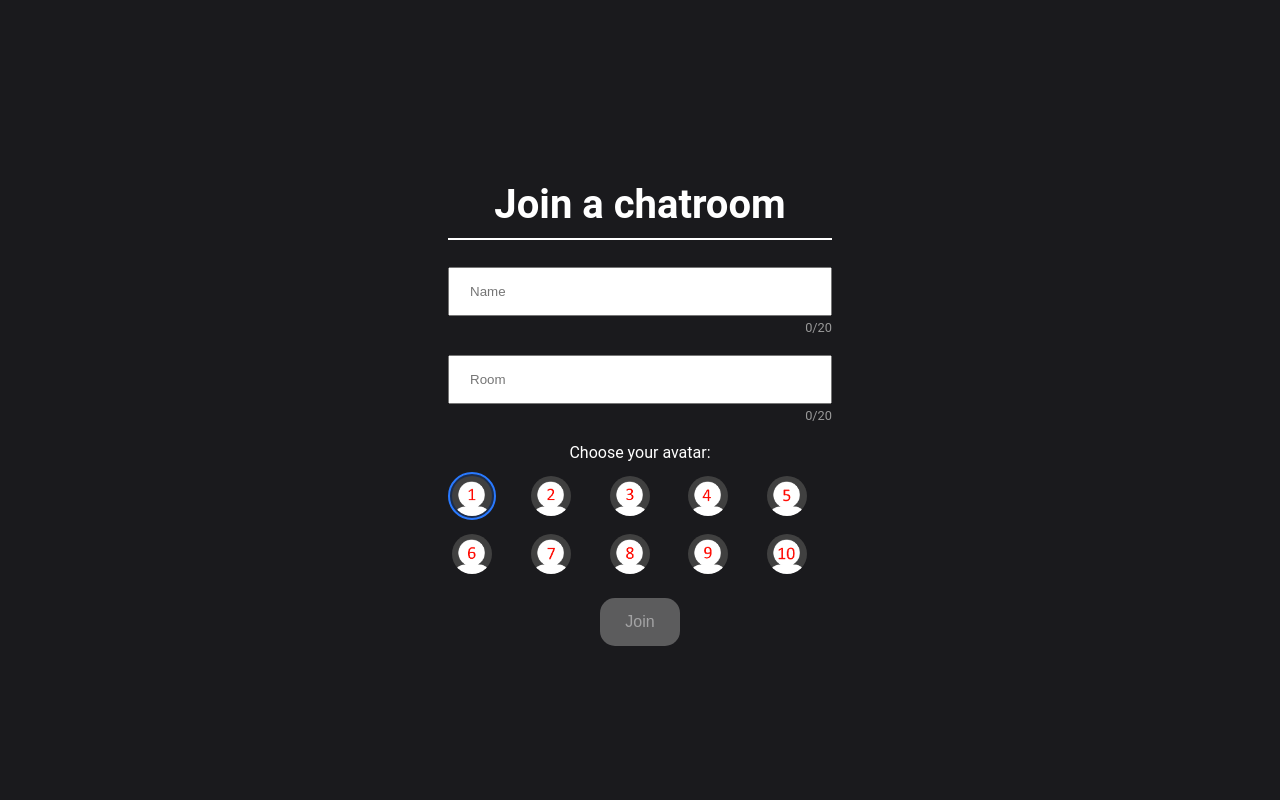
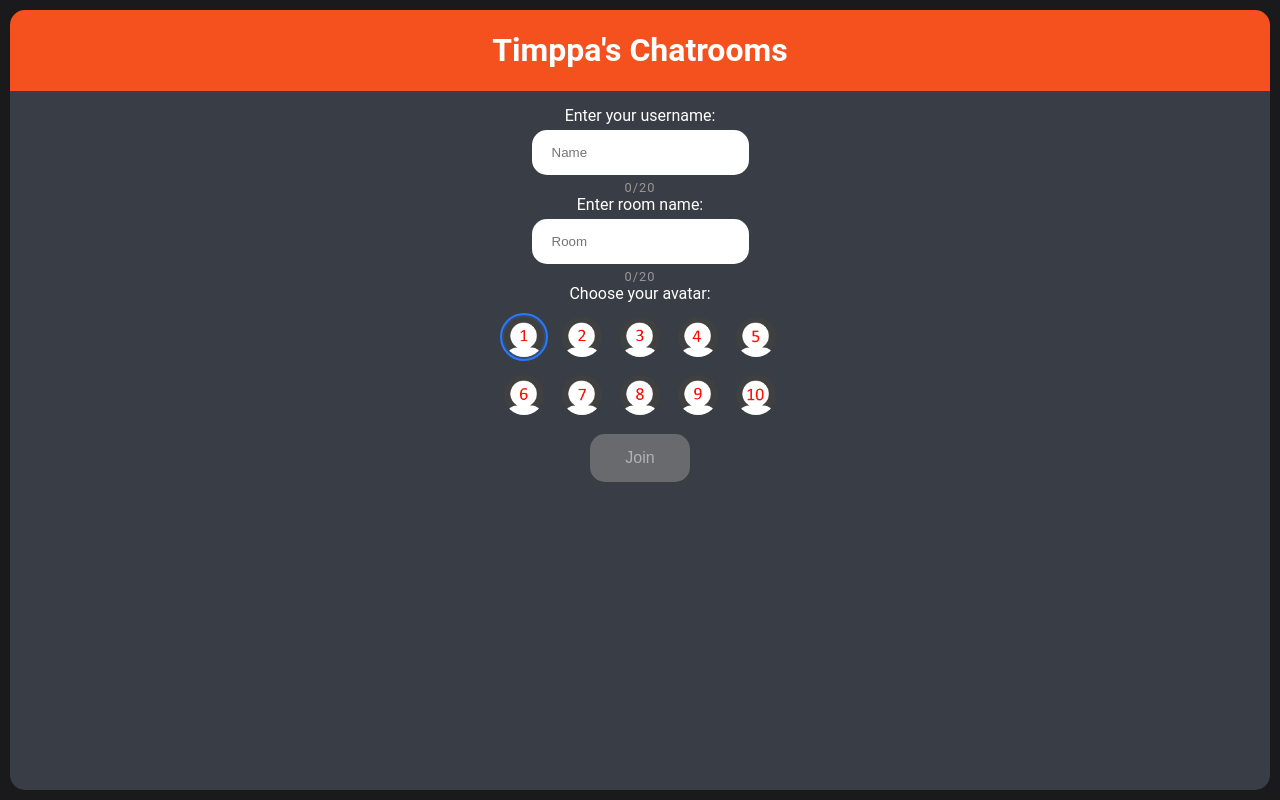
Before and after one commit to Timppav/chat-app, a React (Create React App) app in the folder client/: page / in a window 1280 px wide. Built offline with nearby package versions, Linux system fonts and the light colour scheme.

Commit message:
CSS improvements

```diff
--- a/client/src/components/Join/Join.css
+++ b/client/src/components/Join/Join.css
@@ -14,47 +14,63 @@ html, body {
 
 .joinOuterContainer {
   background-color: #1A1A1D;
+  padding: 10px;
+  overflow: auto;
   height: 100vh;
   display: flex;
   flex-direction: column;
-  justify-content: center;
+}
+
+.joinInnerContainer {
+  display: flex;
+  flex-direction: column;
+  flex: 1;
   align-items: center;
+  border-radius: 15px;
+  width: 100%;
+}
+
+.headingContainer {
+  background-color: #f4511e;
+  border-radius: 15px 15px 0 0px;
+  width: 100%;
+  flex-shrink: 0;
+}
+
+.heading {
+  color: white;
   text-align: center;
 }
 
-.joinInnerContainer {
-  width: 30%;
+.joinInputContainer {
+  display: flex;
+  flex-direction: column;
+  align-items: center;
+  background: #393e46;
+  width: 100%;
+  border-radius: 0 0 15px 15px;
+  padding: 15px;
+  flex: 1;
+}
+
+.joinInputWrapper {
+  text-align: center;
+  display: flex;
+  flex-direction: column;
+}
+
+.joinLabel {
+  color: white;
 }
 
 .joinInput {
   padding: 15px 20px;
-  width: 100%;
+  border: none;
+  border-radius: 15px;
+  margin: 5px;
 }
 
-.heading {
-  color: white;
-  font-size: 2.5em;
-  padding-bottom: 10px;
-  border-bottom: 2px solid white;
-}
-
-.mt-20 {
-  margin-top: 20px;
-}
-
-@media (min-width: 320px) and (max-width: 480px) {
-  .joinOuterContainer {
-    height: 100%;
-  }
-
-  .joinInnerContainer {
-    width: 90%;
-  }
-
-}
-
-.button {
-  display: inline-block;
+.joinButton {
   padding: 15px 25px;
   font-size: 1.0em;
   cursor: pointer;
@@ -65,26 +81,28 @@ html, body {
   background-color: #f4511e;
   border: none;
   border-radius: 15px;
+  margin-top: 15px;
+  width: 100px;
 }
 
-.button:enabled:hover {background-color: #6f240e;}
+.joinButton:enabled:hover {background-color: #6f240e;}
 
-.button:enabled:active {
+.joinButton:enabled:active {
   background-color: #6f240e;
   transform: translateY(3px);
 }
 
-.button:disabled {
+.joinButton:disabled {
   background-color: #888888;
   cursor: not-allowed;
   opacity: 0.6;
 }
 
 .characterCount {
-    text-align: right;
+    text-align: center;
     font-size: 0.8rem;
     color: #999;
-    margin-top: 4px;
+    letter-spacing: 1px;
 }
 
 .characterCount.warning {
--- a/client/src/components/Join/Join.js
+++ b/client/src/components/Join/Join.js
@@ -39,8 +39,12 @@ const Join = () => {
     return (
         <div className="joinOuterContainer">
             <div className="joinInnerContainer">
-                <h1 className="heading">Join a chatroom</h1>
-                <div>
+                <div className="headingContainer">
+                    <h1 className="heading">Timppa's Chatrooms</h1>
+                </div>
+                <div className="joinInputContainer">
+                    <div className="joinInputWrapper">
+                        <label className="joinLabel">Enter your username:</label>
                         <input
                         placeholder="Name"
                         className="joinInput"
@@ -53,10 +57,11 @@ const Join = () => {
                             {name.length}/{MAX_LENGTH}
                         </div>
                     </div>
-                <div>
+                    <div className="joinInputWrapper">
+                        <label className="joinLabel">Enter room name:</label>
                         <input
                             placeholder="Room"
-                        className="joinInput mt-20"
+                            className="joinInput"
                             type="text"
                             value={room}
                             onChange={handleRoomChange}
@@ -70,14 +75,15 @@ const Join = () => {
                         selectedPicture={profilePicture}
                         onSelectPicture={handlePictureSelect}
                     />
-            </div>
                     <button
-                className="button mt-20"
+                        className="joinButton"
                         type="button"
                         onClick={handleJoin}
                         disabled={!name || !room}
                     >Join</button>
                 </div>
+            </div>
+        </div>
     )
 };
 
--- a/client/src/components/ProfilePictureSelector/ProfilePictureSelector.css
+++ b/client/src/components/ProfilePictureSelector/ProfilePictureSelector.css
@@ -1,10 +1,11 @@
 .profilePictureContainer {
-  margin-top: 20px;
   width: 100%;
+  display: flex;
+  flex-direction: column;
+  align-items: center;
 }
 
 .pictureLabel {
-  display: block;
   color: white;
   margin-bottom: 10px;
 }
```
Lines whose indentation alone changed are shown as unchanged.
